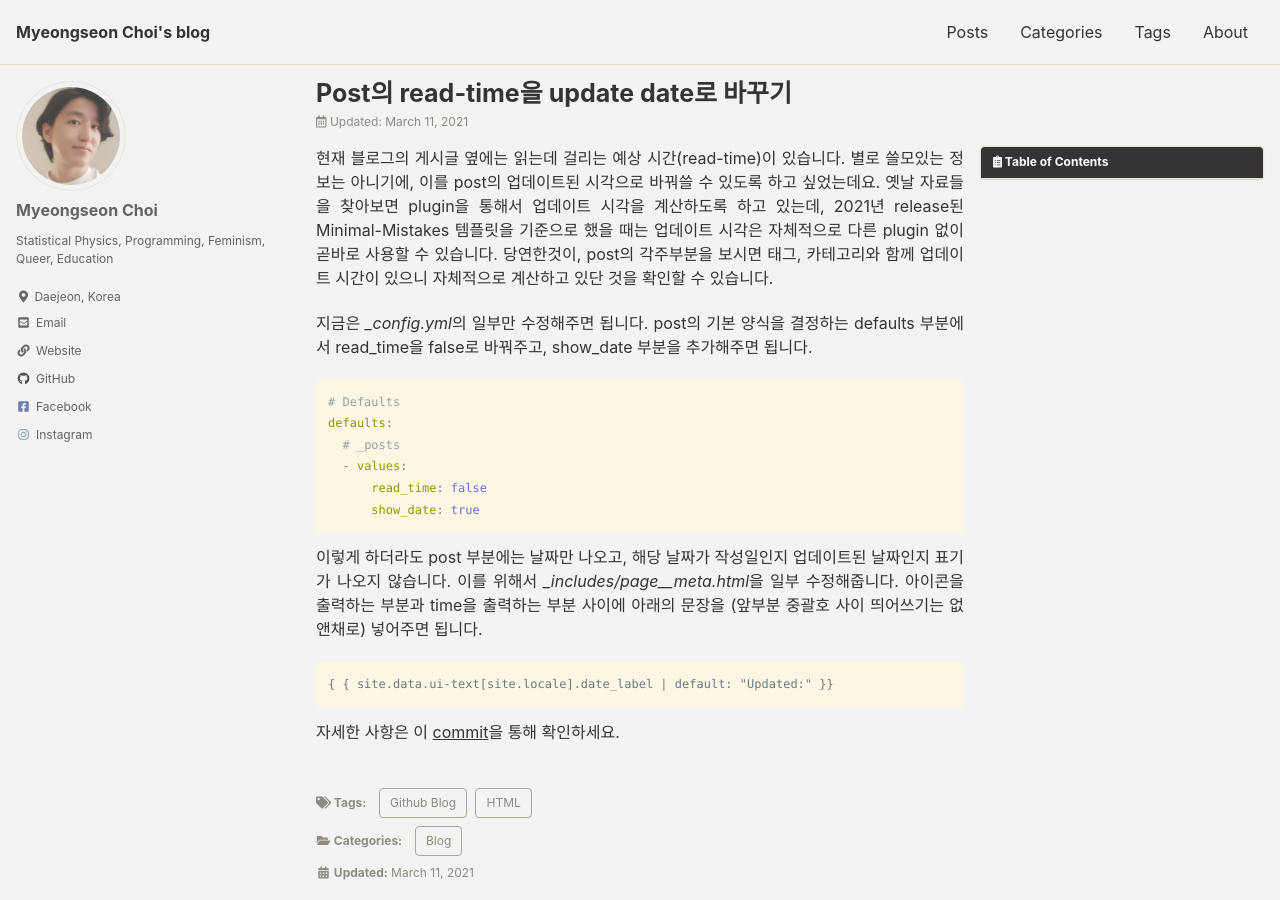
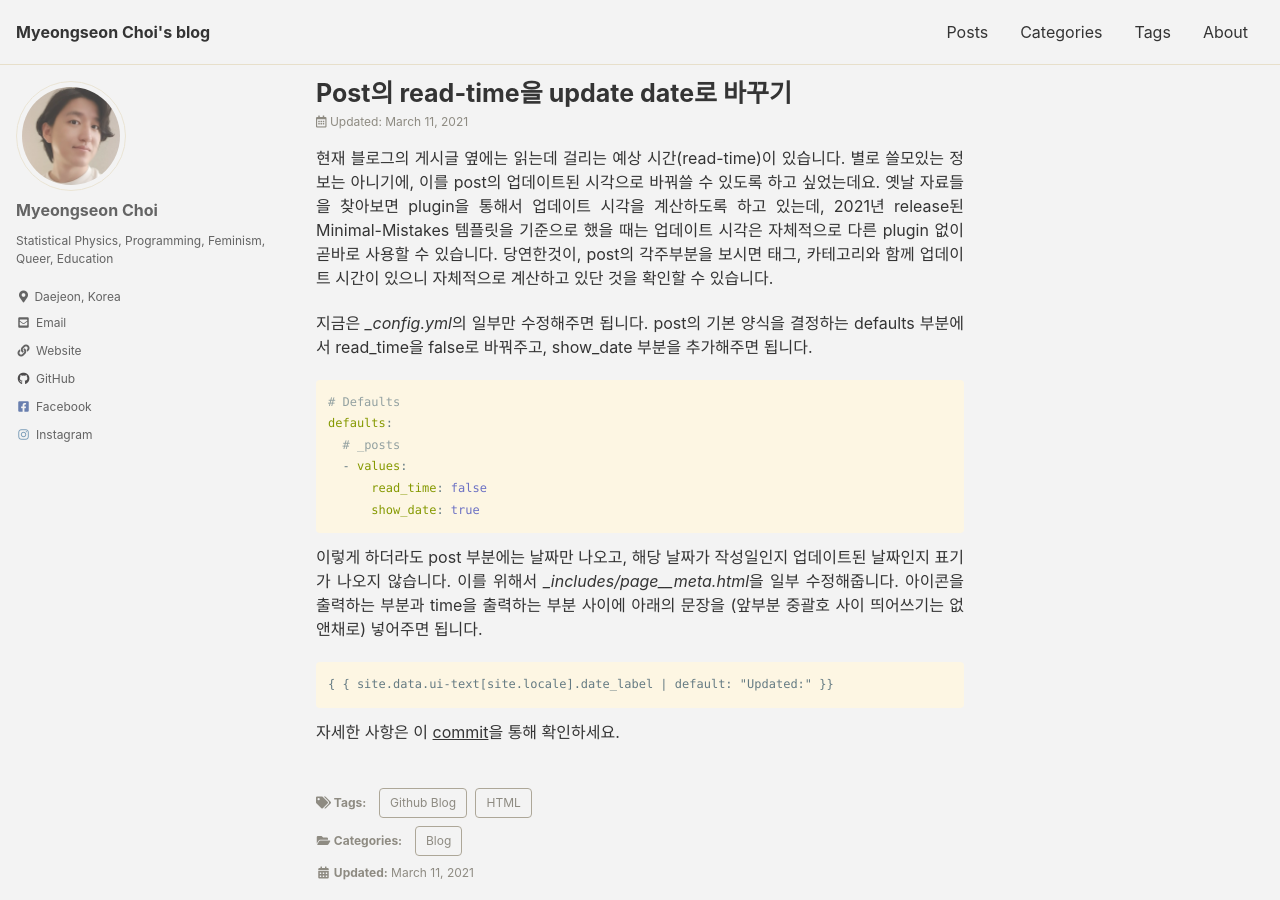
Before and after one commit to key262yek/key262yek.github.io, a Jekyll site: the page built from _posts/2021-03-11-update-time-of-post.md, in a window 1280 px wide and 900 px high. Built offline with Jekyll 4.4.1, drawn with Linux system fonts in a browser that asks for light colours; cached includes are drawn as plain includes.

Commit message:
Update 2021-03-11-update-time-of-post.md

```diff
--- a/_posts/2021-03-11-update-time-of-post.md
+++ b/_posts/2021-03-11-update-time-of-post.md
@@ -6,10 +6,6 @@ categories:
 tags:
   - HTML
   - Github Blog
-toc: true
-toc_label: "Table of Contents"
-toc_icon: "fas fa-clipboard-list"
-toc_sticky: true
 ---
 
 현재 블로그의 게시글 옆에는 읽는데 걸리는 예상 시간(read-time)이 있습니다.
```
